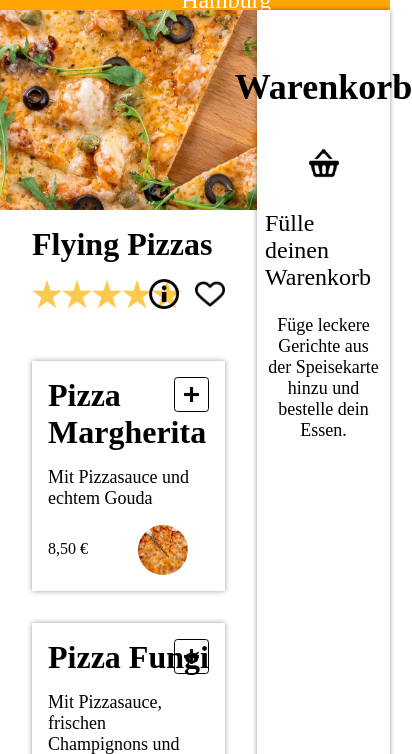
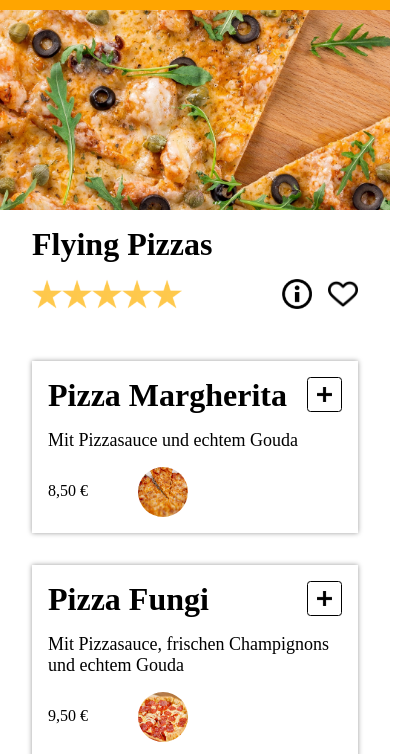
Before and after one commit to User42-1/DevAka_Lieferando, a plain HTML site: page index.html in a window 390 px wide. Shown: the part 90-844 px from the top of the page, 412 px wide, since content can reach past the window. Drawn offline with Linux system fonts and the light colour scheme.

Commit message:
response ok

```diff
--- a/script.js
+++ b/script.js
@@ -1,6 +1,6 @@
 // pizzas
 let foods = ['Pizza Margherita', 'Pizza Fungi', 'Pizza Olive', 'Pizza 4 Käse', 'Pizza Salami', 'Pizza Brokkoli'];
-let descriptions = ['Mit Pizzasauce und echtem Gouda', 'Mit Pizzasauce, frischen Champignons und echtem Gouda', 'mit Pizzasauce, frischen schwarzen Oliven und echtem Gouda', 'Mit Pizzasauce, Fetakäse. Mazzarelle, Cheddar und echtem Gouda', 'Mit Pizzasauce, Salami und Reibegenuss', 'Mit Pizzasauce, Brokkoliröschen und echtem Gouda'];
+let descriptions = ['Mit Pizzasauce und echtem Gouda', 'Mit Pizzasauce, frischen Champignons und echtem Gouda', 'Mit Pizzasauce, frischen schwarzen Oliven und echtem Gouda', 'Mit Pizzasauce, Fetakäse. Mazzarelle, Cheddar und echtem Gouda', 'Mit Pizzasauce, Salami und Reibegenuss', 'Mit Pizzasauce, Brokkoliröschen und echtem Gouda'];
 let prices = [8.50, 9.50, 9.50, 10.50, 10.50, 9.50];
 let food_images = ['p1', 'p2', 'p3', 'p4', 'p5', 'p6', ];
 
--- a/style_basket+footer.css
+++ b/style_basket+footer.css
@@ -11,6 +11,7 @@
     align-items: center;
     font-size: 18px;
     padding: 8px;
+    margin-bottom: 32px;
 }
 
 /* basket empty */
@@ -28,6 +29,7 @@
 .text1_basket_empty {
     margin-bottom: 8px;
     font-size: 24px;
+    text-align: center;
 }
 
 .text2_basket_empty {
@@ -107,3 +109,35 @@ footer {
     height: 50px;
     background-color: orange;
 }
+
+@media (max-width: 966px) {
+    .food_within_basket {
+        width: 210px;
+    }
+}
+
+@media (max-width: 800px) {
+    .outerContainer {
+        display: flex;
+        flex-direction: column;
+        align-items: center;
+    }
+
+    .foodContainer {
+        width: 100%;
+    }
+
+    .address {
+        display: none;
+    }
+
+    .shoppingBasket {
+        width: 50%;
+    }
+}
+
+@media (max-width: 500px) {
+    .shoppingBasket {
+        width: 70%;
+    }
+}
--- a/style_header+foodContainer.css
+++ b/style_header+foodContainer.css
@@ -92,7 +92,6 @@ header {
     margin-right: 16px;
 }
 
-
 .retaurant_lower {
     display: flex;
     margin-bottom: 16px;
@@ -121,6 +120,7 @@ header {
 }
 
 .food {
+    padding-right: 40px;
     font-size: 32px;
     font-weight: bold;
 }
```
